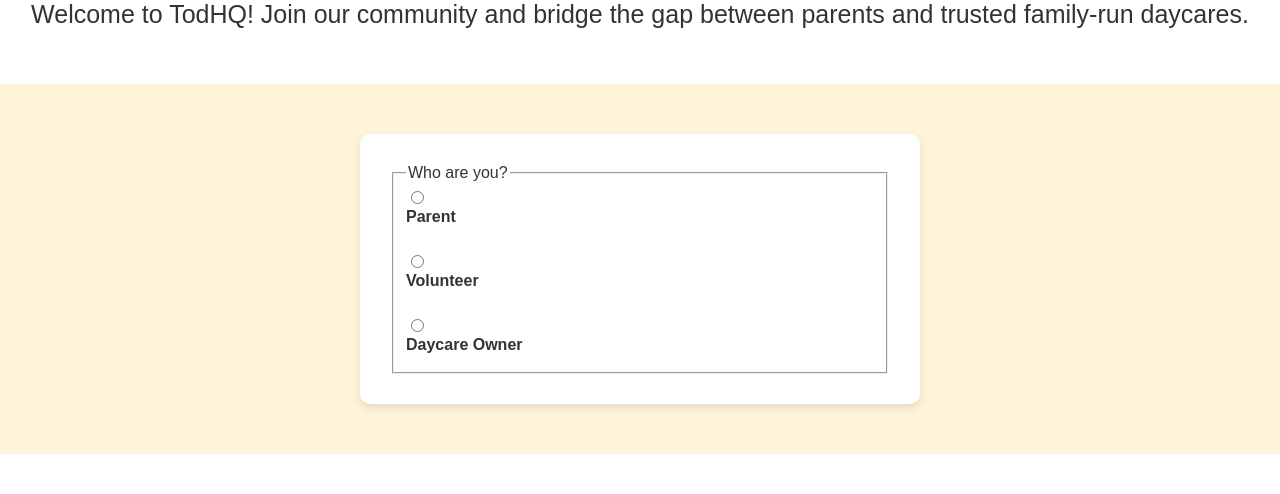
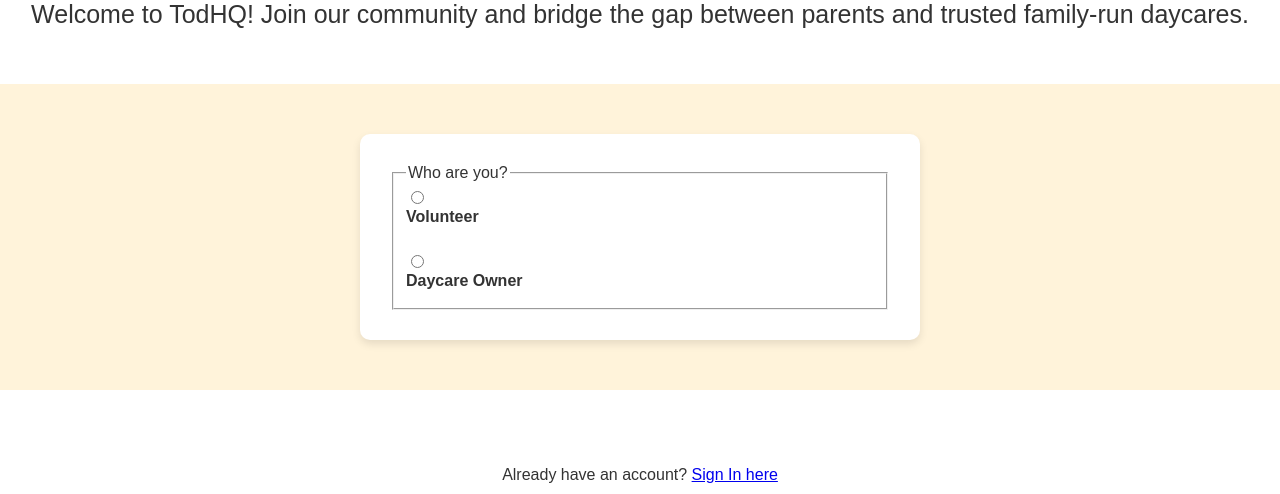
Before and after one commit to CapstoneProject-CareHub/TodHQ, a Flask app: page /signup in a window 1280 px wide. Shown: the part 199-693 px from the top of the page. Run offline with Flask 3, Linux system fonts and the light colour scheme; parts of the project's set-up code (start-up, migrations or seed data) failed here and were passed over; some libraries are stand-ins or nearby versions.

Commit message:
remove parent

```diff
--- a/templates/signup.html
+++ b/templates/signup.html
@@ -169,9 +169,9 @@
             <!-- User Role Selection -->
             <fieldset>
                 <legend>Who are you?</legend>
-                <input type="radio" id="parent" name="userRole" value="parent"
+                <!-- <input type="radio" id="parent" name="userRole" value="parent"
                     onclick="redirectTo('{{ url_for('parent') }}');" required>
-                <label for="parent">Parent</label><br>
+                <label for="parent">Parent</label><br> -->
 
                 <input type="radio" id="volunteer" name="userRole" value="volunteer"
                     onclick="redirectTo('{{ url_for('volunteer') }}');">
```
